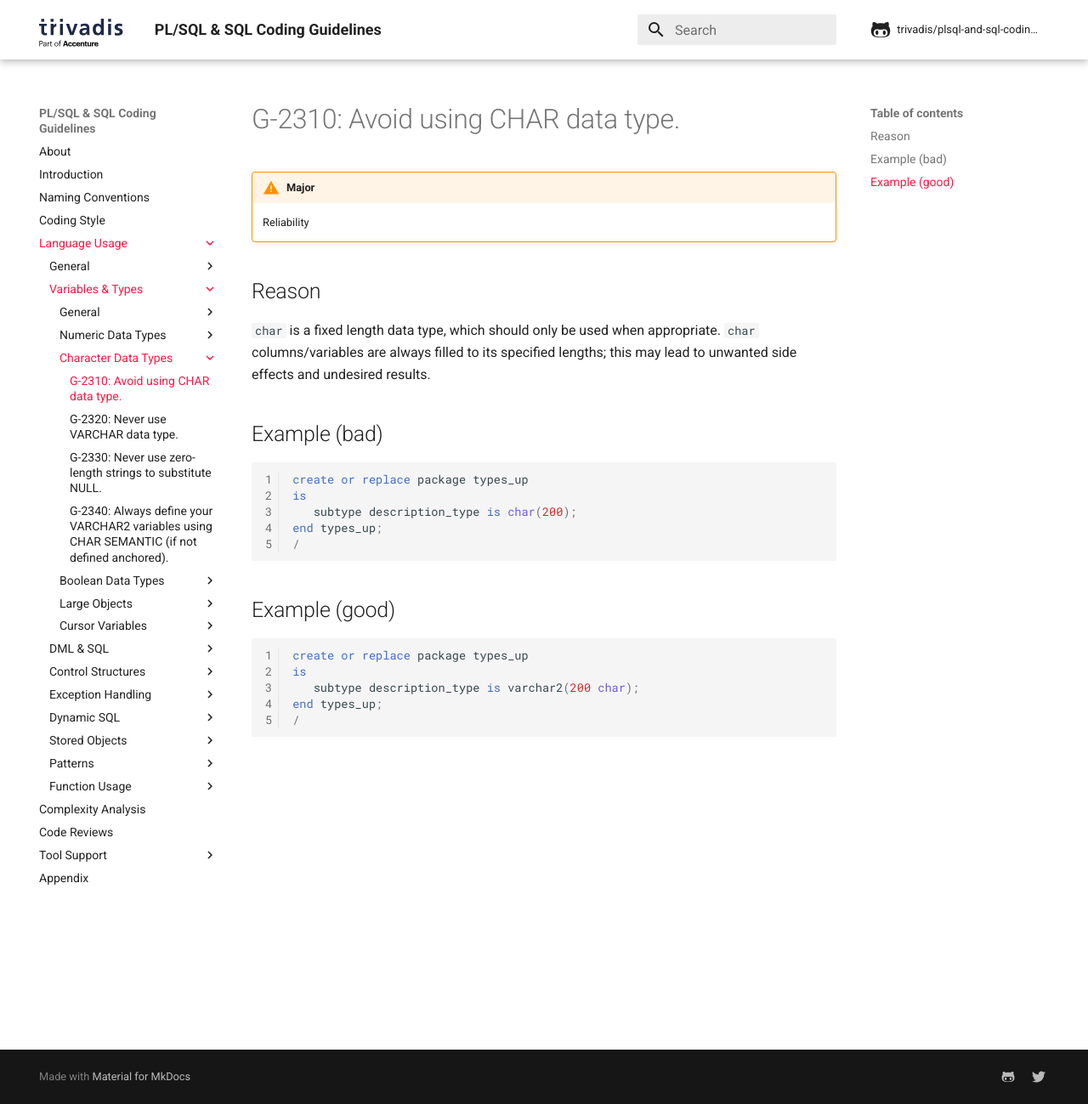
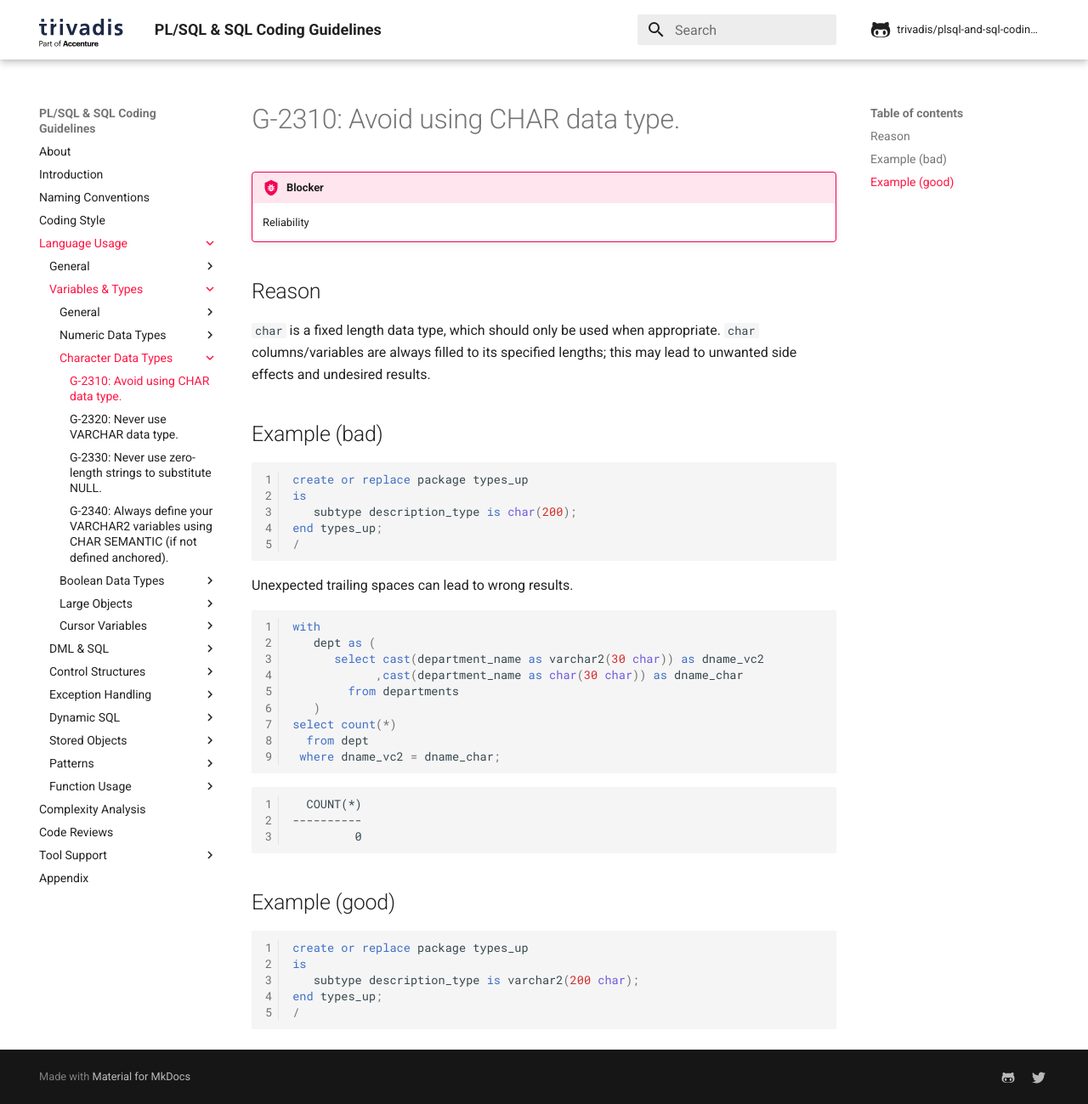
Before and after one commit to Trivadis/plsql-and-sql-coding-guidelines, an MkDocs documentation site: the page built from docs/4-language-usage/2-variables-and-types/3-character-data-types/g-2310.md, in a window 1280 px wide and 1299 px high. Shown: the whole window at 85% size. Built offline with MkDocs 1.6.1 and Material for MkDocs 9.7.7, drawn with Linux system fonts in a browser that asks for light colours; comment, search, counter and statistics services are not loaded; the version menu is left out.

Commit message:
change severity of G-2310 to blocker
because using char instead of varchar2 can lead to
unexpected behavior or to a bug.

````diff
--- a/docs/4-language-usage/2-variables-and-types/3-character-data-types/g-2310.md
+++ b/docs/4-language-usage/2-variables-and-types/3-character-data-types/g-2310.md
@@ -1,6 +1,6 @@
 # G-2310: Avoid using CHAR data type.
 
-!!! warning "Major"
+!!! bug "Blocker"
     Reliability
 
 ## Reason
@@ -17,6 +17,26 @@ end types_up;
 /
 ```
 
+Unexpected trailing spaces can lead to wrong results.
+
+```sql
+with
+   dept as (
+      select cast(department_name as varchar2(30 char)) as dname_vc2
+            ,cast(department_name as char(30 char)) as dname_char
+        from departments
+   )
+select count(*)
+  from dept
+ where dname_vc2 = dname_char;
+```
+
+```
+  COUNT(*)
+----------
+         0
+```
+
 ## Example (good)
 
 ``` sql
````
